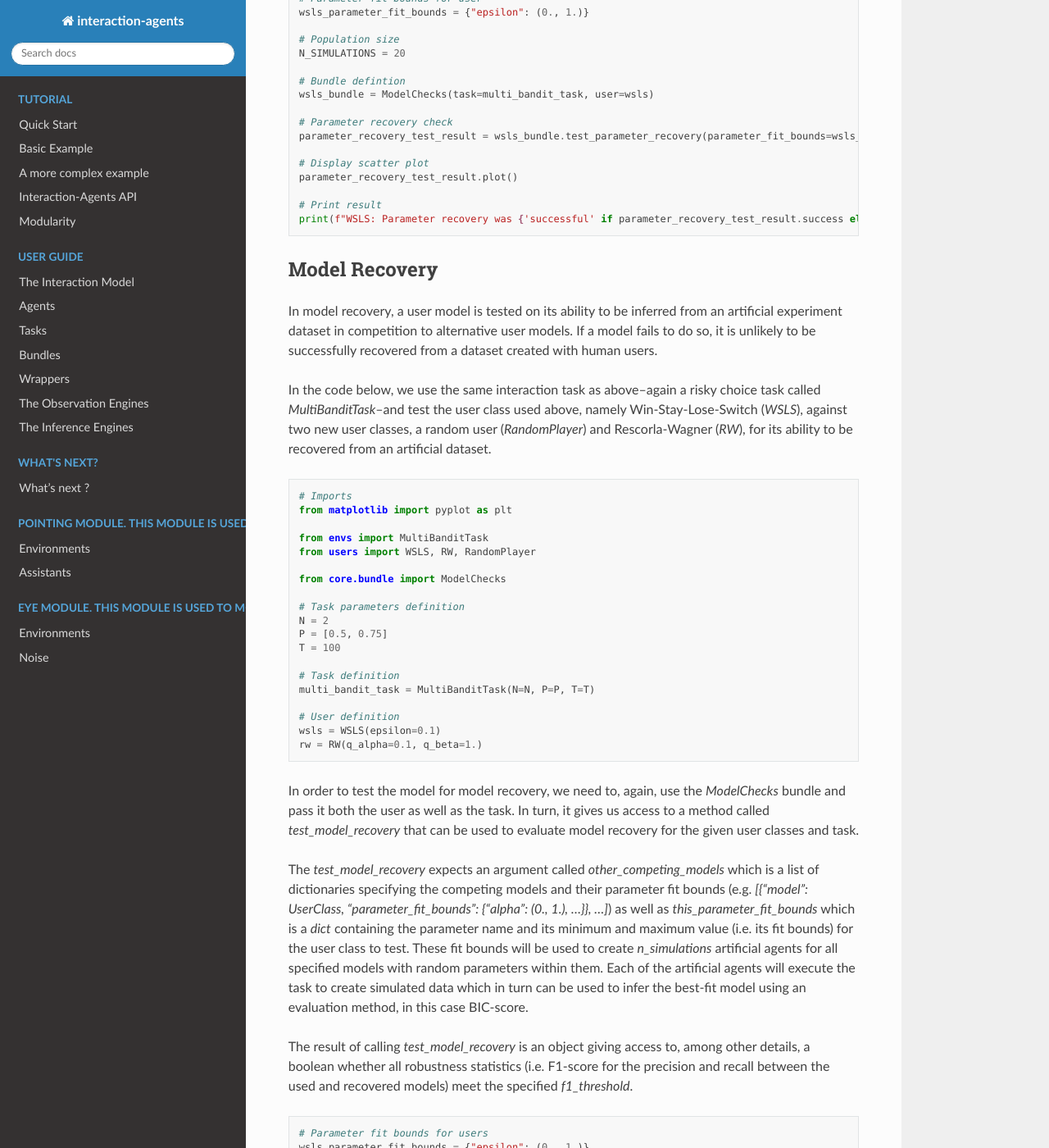
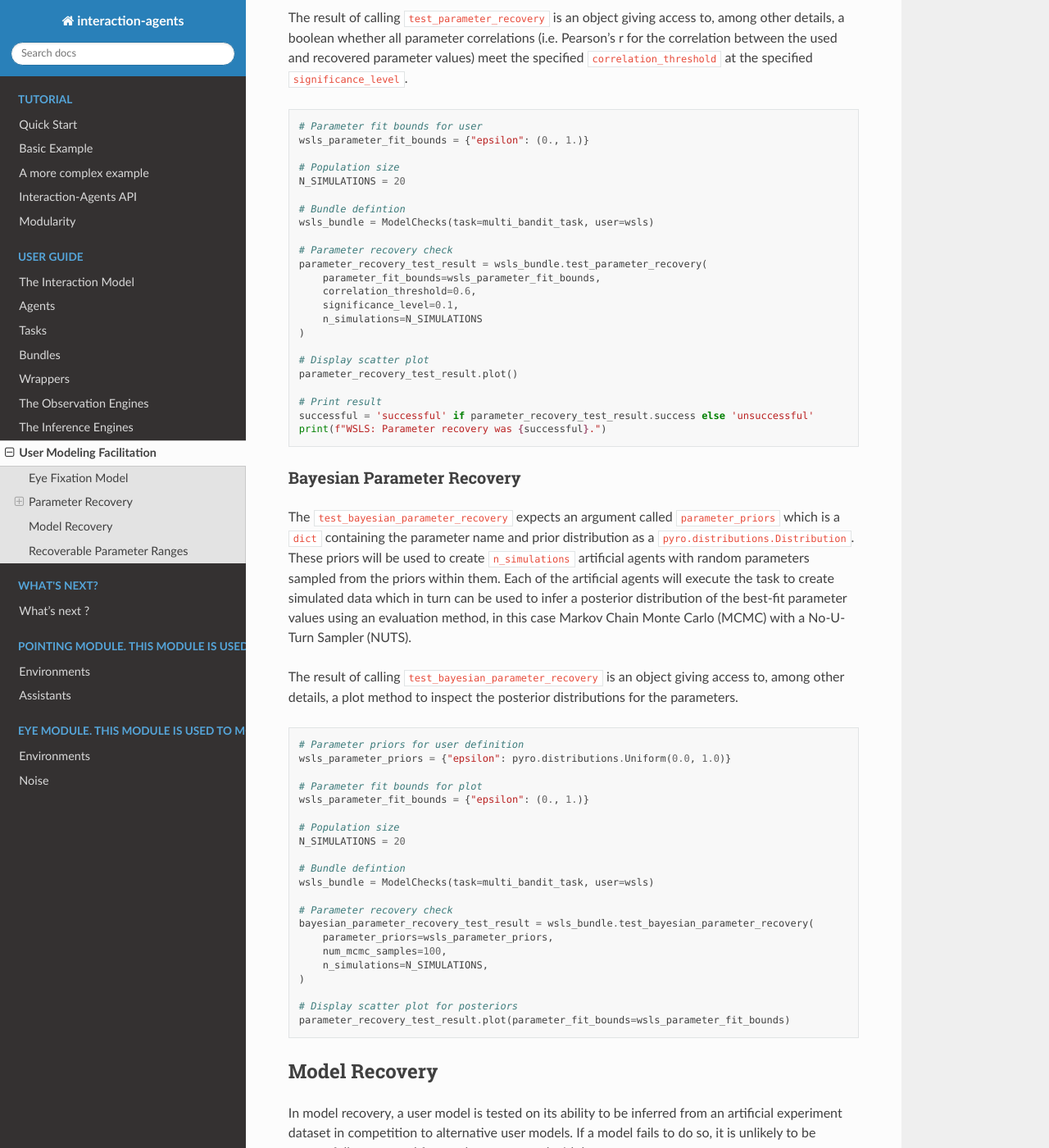
Before and after one commit to jgori-ouistiti/CoopIHC, a Sphinx documentation site: the page built from docs/guide/user_modeling.rst, in a window 1280 px wide and 1400 px high, scrolled down 2099 px. Shown: the whole window at 82% size. Built offline with Sphinx 7.4.7 and the Read the Docs theme 2.0.0, drawn with Linux system fonts in a browser that asks for light colours; pages that are not in the unit, such as notebooks, are missing from menus; some of the changed text lies outside the part shown.

Commit message:
Add bayesian recovery docs

```diff
--- a/docs/guide/user_modeling.rst
+++ b/docs/guide/user_modeling.rst
@@ -40,12 +40,12 @@ We associate a ChenEye user to the task, also in 1D. It gets as input the scalin
 
 
 Parameter Recovery
--------------------
+---------------------------------
 
 In parameter recovery, a user model is tested on its ability to infer known parameters from an artificial experiment dataset.
 If a model fails to do so, it is unlikely to be useful for inferring parameters from a dataset created with human users.
 
-In the code below, we define a new kind of interaction task--in this case a risky choice task called `MultiBanditTask`--and test an user class, namely Win-Stay-Lose-Switch (`WSLS`) for its ability to recover the single parameter `epsilon`.
+In the code below, we define a new kind of interaction task--in this case a risky choice task called ``MultiBanditTask``--and test an user class, namely Win-Stay-Lose-Switch (``WSLS``) for its ability to recover the single parameter ``epsilon``.
 
 
 .. code-block:: python
@@ -70,14 +70,19 @@ In the code below, we define a new kind of interaction task--in this case a risk
     wsls = WSLS(epsilon=0.1)
 
 
-In order to test the model for parameter recovery, we need to use the `ModelChecks` bundle and pass it both the user as well as the task.
-In turn, it gives us access to a method called `test_parameter_recovery` that can be used to evaluate parameter recovery for the given user class and task.
+In order to test the model for parameter recovery, we need to use the ``ModelChecks`` bundle and pass it both the user as well as the task.
+In turn, it gives us access to two methods called ``test_parameter_recovery`` for a Frequentist and ``test_bayesian_parameter_recovery`` for a Bayesian workflow that can be used to evaluate parameter recovery for the given user class and task.
 
-The `test_parameter_recovery` expects an argument called `parameter_fit_bounds` which is a `dict` containing the parameter name and its minimum and maximum value (i.e. its fit bounds).
-These fit bounds will be used to create `n_simulations` artificial agents with random parameters within them.
+Depending on the modeling workflow, Frequentist or Bayesian, the ``ModelChecks`` bundle provides two different methods to perform parameter recovery, either based on maximum likelihood (Frequentist) or a prior distribution for each parameter (Bayesian).
+
+Frequentist Parameter Recovery
+~~~~~~~~~~~~~~~~~~~~~~~~~~~~~~~~~
+
+The ``test_parameter_recovery`` expects an argument called ``parameter_fit_bounds`` which is a ``dict`` containing the parameter name and its minimum and maximum value (i.e. its fit bounds).
+These fit bounds will be used to create ``n_simulations`` artificial agents with random parameters within them.
 Each of the artificial agents will execute the task to create simulated data which in turn can be used to infer the best-fit parameter values using an evaluation method, in this case maximum log-likelihood.
 
-The result of calling `test_parameter_recovery` is an object giving access to, among other details, a boolean whether all parameter correlations (i.e. Pearson's r for the correlation between the used and recovered parameter values) meet the specified `correlation_threshold` at the specified `significance_level`.
+The result of calling ``test_parameter_recovery`` is an object giving access to, among other details, a boolean whether all parameter correlations (i.e. Pearson's r for the correlation between the used and recovered parameter values) meet the specified ``correlation_threshold`` at the specified ``significance_level``.
 
 .. code-block:: python
 
@@ -91,13 +96,53 @@ The result of calling `test_parameter_recovery` is an object giving access to, a
     wsls_bundle = ModelChecks(task=multi_bandit_task, user=wsls)
 
     # Parameter recovery check
-    parameter_recovery_test_result = wsls_bundle.test_parameter_recovery(parameter_fit_bounds=wsls_parameter_fit_bounds, correlation_threshold=0.6, significance_level=0.1, n_simulations=N_SIMULATIONS)
+    parameter_recovery_test_result = wsls_bundle.test_parameter_recovery(
+        parameter_fit_bounds=wsls_parameter_fit_bounds,
+        correlation_threshold=0.6,
+        significance_level=0.1,
+        n_simulations=N_SIMULATIONS
+    )
 
     # Display scatter plot
     parameter_recovery_test_result.plot()
 
     # Print result
-    print(f"WSLS: Parameter recovery was {'successful' if parameter_recovery_test_result.success else 'unsuccessful'}.")
+    successful = 'successful' if parameter_recovery_test_result.success else 'unsuccessful'
+    print(f"WSLS: Parameter recovery was {successful}.")
+
+
+Bayesian Parameter Recovery
+~~~~~~~~~~~~~~~~~~~~~~~~~~~~
+
+The ``test_bayesian_parameter_recovery`` expects an argument called ``parameter_priors`` which is a ``dict`` containing the parameter name and prior distribution as a ``pyro.distributions.Distribution``.
+These priors will be used to create ``n_simulations`` artificial agents with random parameters sampled from the priors within them.
+Each of the artificial agents will execute the task to create simulated data which in turn can be used to infer a posterior distribution of the best-fit parameter values using an evaluation method, in this case Markov Chain Monte Carlo (MCMC) with a No-U-Turn Sampler (NUTS).
+
+The result of calling ``test_bayesian_parameter_recovery`` is an object giving access to, among other details, a plot method to inspect the posterior distributions for the parameters.
+
+.. code-block:: python
+
+    # Parameter priors for user definition
+    wsls_parameter_priors = {"epsilon": pyro.distributions.Uniform(0.0, 1.0)}
+
+    # Parameter fit bounds for plot
+    wsls_parameter_fit_bounds = {"epsilon": (0., 1.)}
+
+    # Population size
+    N_SIMULATIONS = 20
+
+    # Bundle defintion
+    wsls_bundle = ModelChecks(task=multi_bandit_task, user=wsls)
+
+    # Parameter recovery check
+    bayesian_parameter_recovery_test_result = wsls_bundle.test_bayesian_parameter_recovery(
+        parameter_priors=wsls_parameter_priors,
+        num_mcmc_samples=100,
+        n_simulations=N_SIMULATIONS,
+    )
+
+    # Display scatter plot for posteriors
+    parameter_recovery_test_result.plot(parameter_fit_bounds=wsls_parameter_fit_bounds)
 
 
 Model Recovery
@@ -106,7 +151,7 @@ Model Recovery
 In model recovery, a user model is tested on its ability to be inferred from an artificial experiment dataset in competition to alternative user models.
 If a model fails to do so, it is unlikely to be successfully recovered from a dataset created with human users.
 
-In the code below, we use the same interaction task as above--again a risky choice task called `MultiBanditTask`--and test the user class used above, namely Win-Stay-Lose-Switch (`WSLS`), against two new user classes, a random user (`RandomPlayer`) and Rescorla-Wagner (`RW`), for its ability to be recovered from an artificial dataset.
+In the code below, we use the same interaction task as above--again a risky choice task called ``MultiBanditTask``--and test the user class used above, namely Win-Stay-Lose-Switch (``WSLS``), against two new user classes, a random user (``RandomPlayer``) and Rescorla-Wagner (``RW``), for its ability to be recovered from an artificial dataset.
 
 
 .. code-block:: python
@@ -132,14 +177,14 @@ In the code below, we use the same interaction task as above--again a risky choi
     rw = RW(q_alpha=0.1, q_beta=1.)
 
 
-In order to test the model for model recovery, we need to, again, use the `ModelChecks` bundle and pass it both the user as well as the task.
-In turn, it gives us access to a method called `test_model_recovery` that can be used to evaluate model recovery for the given user classes and task.
+In order to test the model for model recovery, we need to, again, use the ``ModelChecks`` bundle and pass it both the user as well as the task.
+In turn, it gives us access to a method called ``test_model_recovery`` that can be used to evaluate model recovery for the given user classes and task.
 
-The `test_model_recovery` expects an argument called `other_competing_models` which is a list of dictionaries specifying the competing models and their parameter fit bounds (e.g. `[{"model": UserClass, "parameter_fit_bounds": {"alpha": (0., 1.), ...}}, ...]`) as well as `this_parameter_fit_bounds` which is a `dict` containing the parameter name and its minimum and maximum value (i.e. its fit bounds) for the user class to test.
-These fit bounds will be used to create `n_simulations` artificial agents for all specified models with random parameters within them.
+The ``test_model_recovery`` expects an argument called ``other_competing_models`` which is a list of dictionaries specifying the competing models and their parameter fit bounds (e.g. ``[{"model": UserClass, "parameter_fit_bounds": {"alpha": (0., 1.), ...}}, ...]``) as well as ``this_parameter_fit_bounds`` which is a ``dict`` containing the parameter name and its minimum and maximum value (i.e. its fit bounds) for the user class to test.
+These fit bounds will be used to create ``n_simulations`` artificial agents for all specified models with random parameters within them.
 Each of the artificial agents will execute the task to create simulated data which in turn can be used to infer the best-fit model using an evaluation method, in this case BIC-score.
 
-The result of calling `test_model_recovery` is an object giving access to, among other details, a boolean whether all robustness statistics (i.e. F1-score for the precision and recall between the used and recovered models) meet the specified `f1_threshold`.
+The result of calling ``test_model_recovery`` is an object giving access to, among other details, a boolean whether all robustness statistics (i.e. F1-score for the precision and recall between the used and recovered models) meet the specified ``f1_threshold``.
 
 .. code-block:: python
 
@@ -161,12 +206,18 @@ The result of calling `test_model_recovery` is an object giving access to, among
 
     # Model recovery check
     model_recovery_test_result = wsls_bundle.test_model_recovery(
-        other_competing_models=other_competing_models, this_parameter_fit_bounds=wsls_parameter_fit_bounds, f1_threshold=0.8, n_simulations=N_SIMULATIONS)
+        other_competing_models=other_competing_models,
+        this_parameter_fit_bounds=wsls_parameter_fit_bounds,
+        f1_threshold=0.8,
+        n_simulations=N_SIMULATIONS
+    )
 
     # Display confusion matrix
     model_recovery_test_result.plot()
 
-    print(f"WSLS: Model recovery was {'successful' if model_recovery_test_result.success else 'unsuccessful'}.")
+    # Print result
+    successful = 'successful' if model_recovery_test_result.success else 'unsuccessful'
+    print(f"WSLS: Model recovery was {successful}.")
 
 
 Recoverable Parameter Ranges
@@ -178,9 +229,9 @@ Or, in the opposite case, while the model's parameters might not be recoverable
 To give just two reasons as to why this might be the case, the parameters might not be independent and therefore introduce unwanted interaction effects when testing the entire parameter range or one of the parameters might enact such a strong influence on the resulting behavior exhibited by a user given certain values that recovery for the other parameter values becomes nearly impossible (e.g. in the case of large inverse temperature parameter values).
 For this reason, testing recovery for different sub-ranges of the parameters' spectrum can give important insights towards the usefulness and limitations of a given user model or user class.
 
-The code below gives an example on how the `ModelChecks` bundle provides support in identifying those parameter ranges that can be recovered.
-For this, we will again use the interaction task `MultiBanditTask` and the user class Win-Stay-Lose-Switch (`WSLS`) with its parameter `epsilon`.
-This parameter has a theoretical range from `0.0` to `1.0`. We will try to identify the recoverable sub-ranges within those theoretical bounds using the `test_recoverable_parameter_ranges` helper method.
+The code below gives an example on how the ``ModelChecks`` bundle provides support in identifying those parameter ranges that can be recovered.
+For this, we will again use the interaction task ``MultiBanditTask`` and the user class Win-Stay-Lose-Switch (``WSLS``) with its parameter ``epsilon``.
+This parameter has a theoretical range from ``0.0`` to ``1.0``. We will try to identify the recoverable sub-ranges within those theoretical bounds using the ``test_recoverable_parameter_ranges`` helper method.
 
 .. code-block:: python
 
@@ -203,11 +254,11 @@ This parameter has a theoretical range from `0.0` to `1.0`. We will try to ident
     # User definition
     wsls = WSLS(epsilon=0.1)
 
-First, we specify those parameter ranges that we want to test using the `numpy.linspace` function.
-This function returns an `ndarray` with `num` (in this case 6) entries linearly spaced out over the specified range.
-In effect, this will split the theoretical range for the `epsilon` parameter into sub-ranges of width 0.2.
+First, we specify those parameter ranges that we want to test using the ``numpy.linspace`` function.
+This function returns an ``ndarray`` with ``num`` (in this case 6) entries linearly spaced out over the specified range.
+In effect, this will split the theoretical range for the ``epsilon`` parameter into sub-ranges of width 0.2.
 
-This range is then passed, together with some additional arguments like the thresholds for the Pearson's r correlation coefficient and the significance level or the number of simulated agents per sub-range, to the `test_recoverable_parameter_ranges` method.
+This range is then passed, together with some additional arguments like the thresholds for the Pearson's r correlation coefficient and the significance level or the number of simulated agents per sub-range, to the ``test_recoverable_parameter_ranges`` method.
 It returns an object that--among other useful information--gives access to a plot (in this case a scatter plot displaying the 'known' and recovered parameter values and highlighting the recoverable sub-ranges with a green area) and a dictionary containing the ranges for each parameter where the recovery was successful.
 
 .. code-block:: python
@@ -232,4 +283,5 @@ It returns an object that--among other useful information--gives access to a plo
     recoverable_parameter_ranges_test_result.plot()
 
     # Print result
-    print(f"RW: Parameter recovery possible within these ranges: {recoverable_parameter_ranges_test_result.recoverable_parameter_ranges}")
+    recoverable_ranges = recoverable_parameter_ranges_test_result.recoverable_parameter_ranges
+    print(f"RW: Parameter recovery possible within these ranges: {recoverable_ranges}")
--- a/docs/index.rst
+++ b/docs/index.rst
@@ -75,7 +75,7 @@ Learn how to use *interaction-agents*:
     guide/wrappers
     guide/observation_engine
     guide/inference_engine
-    guide/user_model
+    guide/user_modeling
 
 
 
```
Also changed, not shown: 2 other files.
